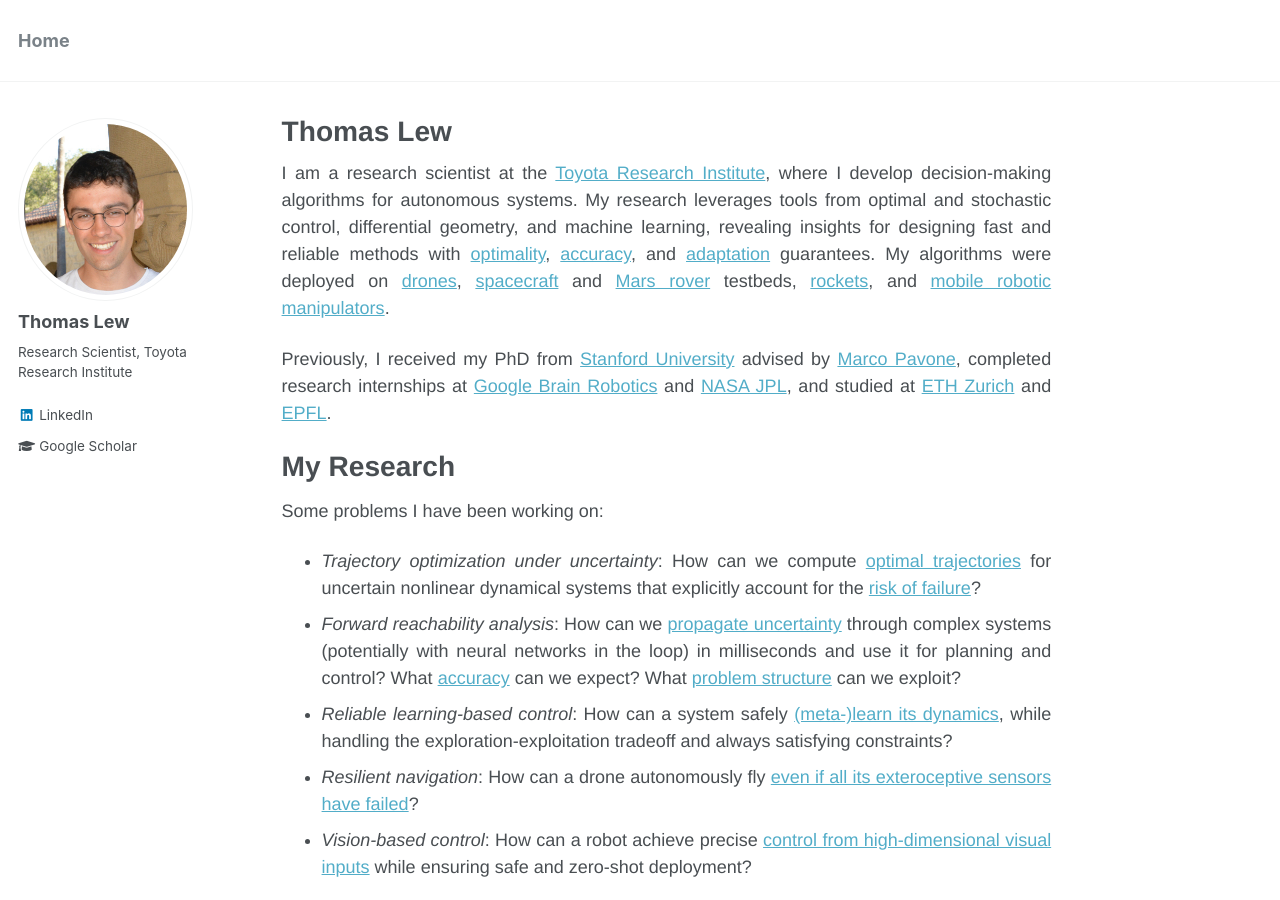
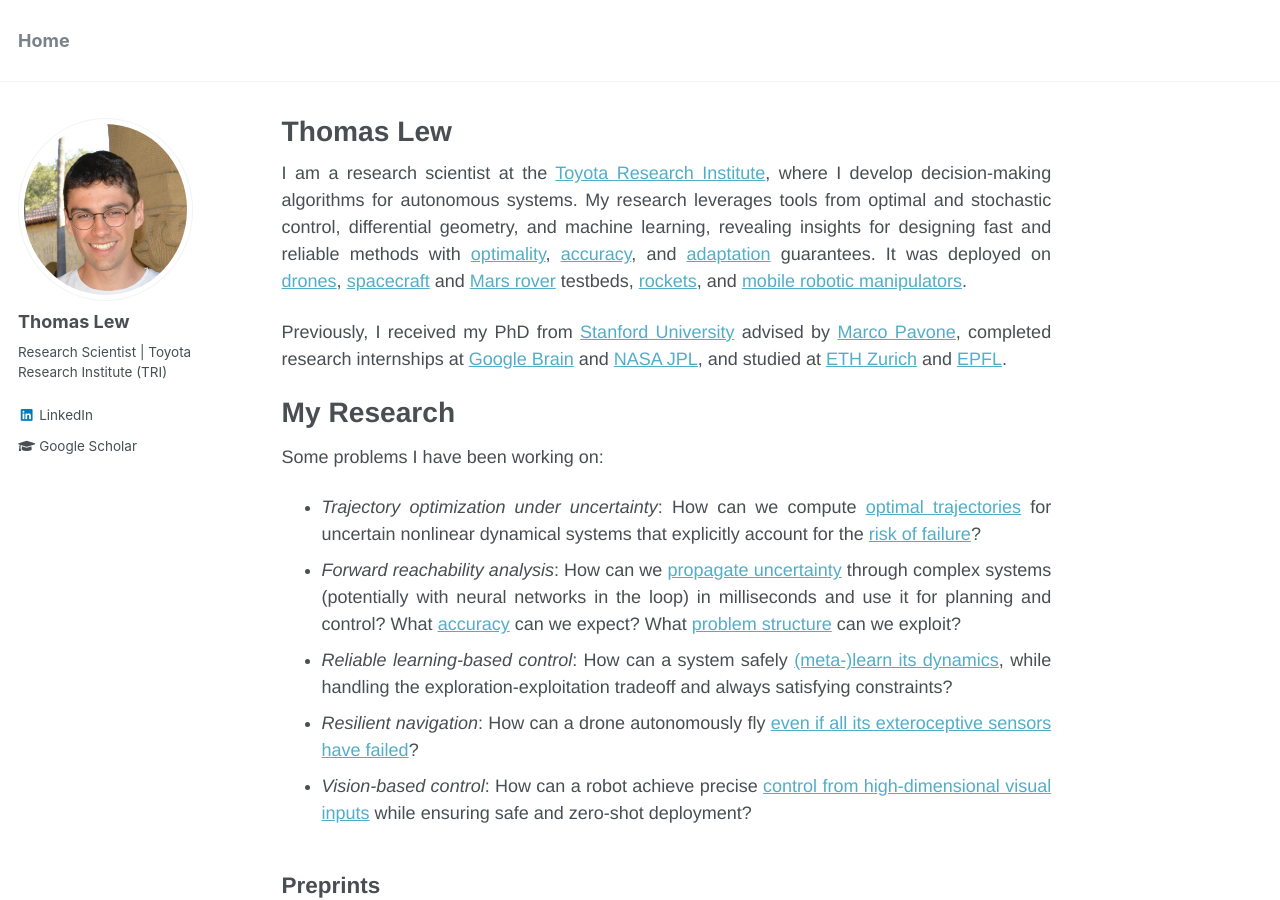
Before and after one commit to thomasjlew/thomasjlew.github.io, a Jekyll site: the page built from _pages/about.md, in a window 1280 px wide and 900 px high. Built offline with Jekyll 4.4.1, drawn with Linux system fonts in a browser that asks for light colours.

Commit message:
Minor changes.

```diff
--- a/_config.yml
+++ b/_config.yml
@@ -84,7 +84,7 @@ analytics:
 author:
   name             : "Thomas Lew"
   avatar           : "thomas.jpg"
-  bio              : "Research Scientist, Toyota Research Institute"
+  bio              : "Research Scientist | Toyota Research Institute (TRI)"
   location         : #"Stanford, CA, USA"
   employer         :
   pubmed           :
--- a/_pages/about.md
+++ b/_pages/about.md
@@ -9,9 +9,9 @@ redirect_from:
 ---
 
 
-I am a research scientist at the [Toyota Research Institute](https://www.tri.global/), where I develop decision-making algorithms for autonomous systems. My research leverages tools from optimal and stochastic control, differential geometry, and machine learning, revealing insights for designing fast and reliable methods with [optimality](publication/SAA), [accuracy](publication/convex_hull_estimation), and [adaptation](publication/seels) guarantees. My algorithms were deployed on [drones](publication/cio), [spacecraft](publication/randup_l4dc) and [Mars rover](publication/exomars) testbeds, [rockets](publication/cc_rocket), and [mobile robotic manipulators](publication/table_wiping).
+I am a research scientist at the [Toyota Research Institute](https://www.tri.global/), where I develop decision-making algorithms for autonomous systems. My research leverages tools from optimal and stochastic control, differential geometry, and machine learning, revealing insights for designing fast and reliable methods with [optimality](publication/SAA), [accuracy](publication/convex_hull_estimation), and [adaptation](publication/seels) guarantees. It was deployed on [drones](publication/cio), [spacecraft](publication/randup_l4dc) and [Mars rover](publication/exomars) testbeds, [rockets](publication/cc_rocket), and [mobile robotic manipulators](publication/table_wiping).
 
-Previously, I received my PhD from [Stanford University](https://stanfordasl.github.io/) advised by [Marco Pavone](https://web.stanford.edu/~pavone/), completed research internships at [Google Brain Robotics](https://research.google/research-areas/robotics/) and [NASA JPL](https://www.jpl.nasa.gov/), and studied at [ETH Zurich](https://ethz.ch/en.html) and [EPFL](https://www.epfl.ch/en/).
+Previously, I received my PhD from [Stanford University](https://stanfordasl.github.io/) advised by [Marco Pavone](https://web.stanford.edu/~pavone/), completed research internships at [Google Brain](https://research.google/research-areas/robotics/) and [NASA JPL](https://www.jpl.nasa.gov/), and studied at [ETH Zurich](https://ethz.ch/en.html) and [EPFL](https://www.epfl.ch/en/).
 
 
 
```
